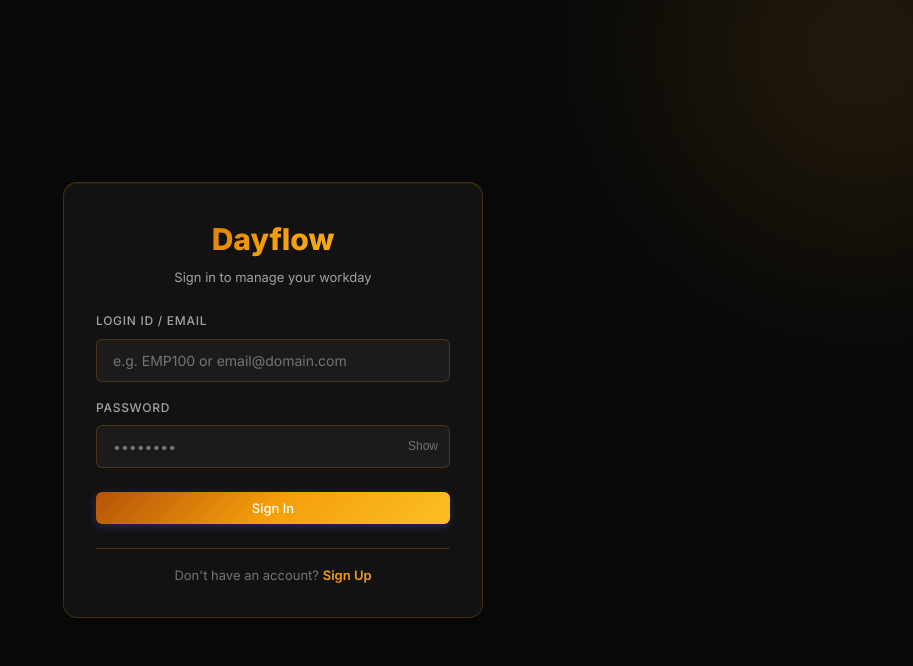
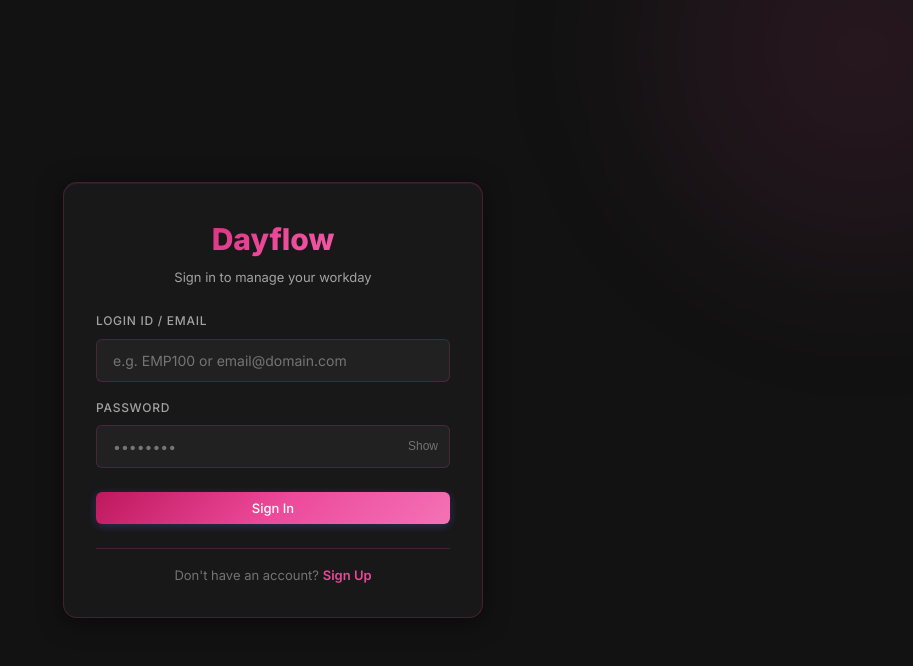
Before and after one commit to TechGajana/Dayflow, a Next.js app in the folder frontend/: page /login in a window 1280 px wide. Shown: the top 666 px of the page, without its empty margins (367-1280 px from the left). Built offline with nearby package versions, Linux system fonts and the light colour scheme; no server answers.

Commit message:
style: Deep Charcoal and Hot Pink strict two-color palette

```diff
--- a/frontend/src/app/globals.css
+++ b/frontend/src/app/globals.css
@@ -5,45 +5,45 @@
 
 @import url('https://fonts.googleapis.com/css2?family=Inter:wght@300;400;500;600;700;800&display=swap');
 
-/* ---- Design Tokens — Pure Black & Amber Gold ONLY ---- */
+/* ---- Design Tokens — Deep Charcoal & Hot Pink ONLY ---- */
 :root {
-  /* Colors — STRICTLY #0A0A0A Black + #F59E0B Amber Gold */
-  --bg-primary: #0a0a0a;
-  --bg-secondary: #141414;
-  --bg-tertiary: #1a1a1a;
-  --bg-card: rgba(20, 20, 20, 0.85);
-  --bg-card-hover: rgba(30, 30, 30, 0.9);
+  /* Colors — STRICTLY #121212 Charcoal + #EC4899 Hot Pink */
+  --bg-primary: #121212;
+  --bg-secondary: #1a1a1a;
+  --bg-tertiary: #222222;
+  --bg-card: rgba(26, 26, 26, 0.88);
+  --bg-card-hover: rgba(34, 34, 34, 0.92);
   --bg-glass: rgba(255, 255, 255, 0.04);
   --bg-glass-hover: rgba(255, 255, 255, 0.08);
 
-  --border-primary: rgba(245, 158, 11, 0.2);
-  --border-secondary: rgba(245, 158, 11, 0.35);
-  --border-accent: rgba(245, 158, 11, 0.6);
+  --border-primary: rgba(236, 72, 153, 0.2);
+  --border-secondary: rgba(236, 72, 153, 0.35);
+  --border-accent: rgba(236, 72, 153, 0.6);
 
   --text-primary: #fafafa;
   --text-secondary: #a3a3a3;
   --text-tertiary: #737373;
-  --text-accent: #f59e0b;
-  --text-link: #fbbf24;
+  --text-accent: #ec4899;
+  --text-link: #f472b6;
 
-  --accent-primary: #f59e0b;
-  --accent-primary-hover: #d97706;
-  --accent-gradient: linear-gradient(135deg, #b45309 0%, #f59e0b 50%, #fbbf24 100%);
-  --accent-gradient-soft: linear-gradient(135deg, rgba(245, 158, 11, 0.25) 0%, rgba(245, 158, 11, 0.08) 100%);
+  --accent-primary: #ec4899;
+  --accent-primary-hover: #db2777;
+  --accent-gradient: linear-gradient(135deg, #be185d 0%, #ec4899 50%, #f472b6 100%);
+  --accent-gradient-soft: linear-gradient(135deg, rgba(236, 72, 153, 0.25) 0%, rgba(236, 72, 153, 0.08) 100%);
 
-  --success: #f59e0b;
-  --warning: #f59e0b;
+  --success: #ec4899;
+  --warning: #ec4899;
   --danger: #dc2626;
-  --info: #f59e0b;
+  --info: #ec4899;
 
-  --avatar-gradient: linear-gradient(135deg, #92400e 0%, #f59e0b 50%, #fbbf24 100%);
+  --avatar-gradient: linear-gradient(135deg, #9d174d 0%, #ec4899 50%, #f472b6 100%);
 
-  /* Shadows — Gold glow only */
+  /* Shadows — Pink glow only */
   --shadow-sm: 0 2px 4px rgba(0, 0, 0, 0.6);
-  --shadow-md: 0 4px 16px rgba(245, 158, 11, 0.2);
-  --shadow-lg: 0 8px 32px rgba(0, 0, 0, 0.8), 0 0 20px rgba(245, 158, 11, 0.25);
-  --shadow-glow: 0 0 25px rgba(245, 158, 11, 0.4);
-  --shadow-card: 0 4px 24px rgba(0, 0, 0, 0.5), inset 0 1px 0 rgba(245, 158, 11, 0.1);
+  --shadow-md: 0 4px 16px rgba(236, 72, 153, 0.2);
+  --shadow-lg: 0 8px 32px rgba(0, 0, 0, 0.8), 0 0 20px rgba(236, 72, 153, 0.25);
+  --shadow-glow: 0 0 25px rgba(236, 72, 153, 0.4);
+  --shadow-card: 0 4px 24px rgba(0, 0, 0, 0.5), inset 0 1px 0 rgba(236, 72, 153, 0.1);
 
   /* Typography */
   --font-family: 'Inter', -apple-system, BlinkMacSystemFont, 'Segoe UI', sans-serif;
@@ -101,12 +101,12 @@ body {
   font-size: var(--font-base);
   line-height: 1.6;
   color: var(--text-primary);
-  background: #0a0a0a;
+  background: #121212;
   -webkit-font-smoothing: antialiased;
   -moz-osx-font-smoothing: grayscale;
 }
 
-/* Single amber gold glow — top right */
+/* Hot pink glow — top right */
 body::before {
   content: '';
   position: fixed;
@@ -114,13 +114,13 @@ body::before {
   right: -250px;
   width: 600px;
   height: 600px;
-  background: radial-gradient(circle, rgba(245, 158, 11, 0.12) 0%, transparent 70%);
+  background: radial-gradient(circle, rgba(236, 72, 153, 0.12) 0%, transparent 70%);
   pointer-events: none;
   z-index: 0;
   filter: blur(60px);
 }
 
-/* Single amber gold glow — bottom left */
+/* Hot pink glow — bottom left */
 body::after {
   content: '';
   position: fixed;
@@ -128,7 +128,7 @@ body::after {
   left: -150px;
   width: 500px;
   height: 500px;
-  background: radial-gradient(circle, rgba(245, 158, 11, 0.08) 0%, transparent 70%);
+  background: radial-gradient(circle, rgba(236, 72, 153, 0.08) 0%, transparent 70%);
   pointer-events: none;
   z-index: 0;
   filter: blur(60px);
```
